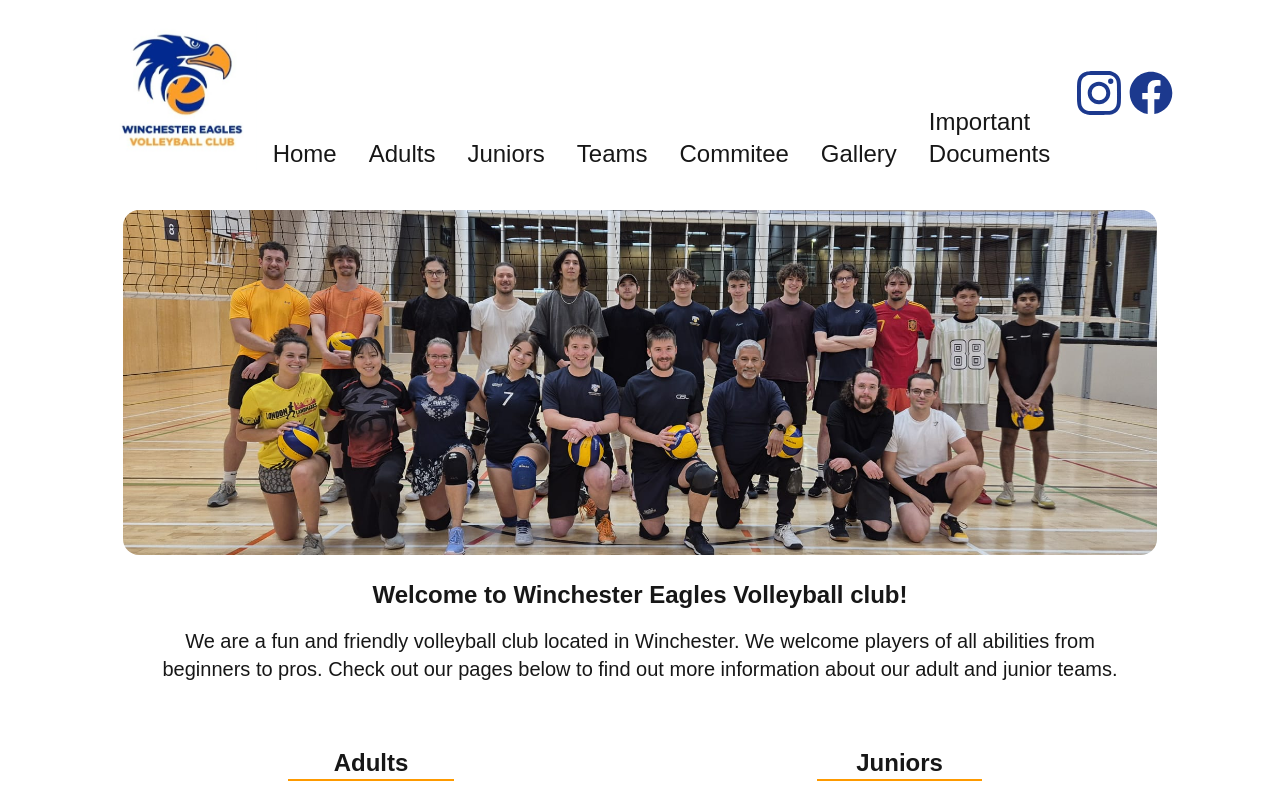
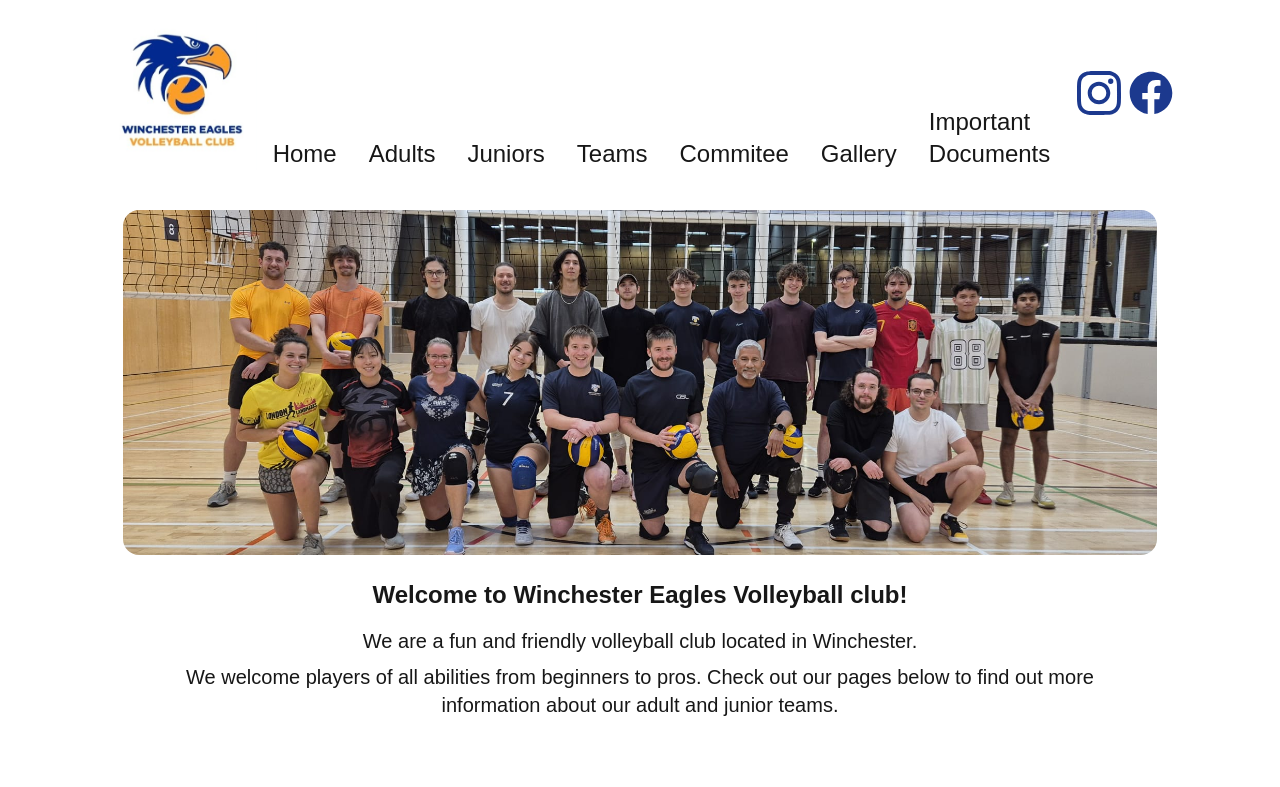
Before and after one commit to WinchesterEagles/Website, a Next.js app: page / in a window 1280 px wide. Shown: the top 787 px of the page. Built offline with nearby package versions, Linux system fonts and the light colour scheme.

Commit message:
#22 adjusted text on home page added photo to gallery

```diff
--- a/src/app/page.tsx
+++ b/src/app/page.tsx
@@ -19,10 +19,12 @@ export default function Home() {
           Welcome to Winchester Eagles Volleyball club!
         </h2>
         <p className="px-4 mt-4 text-xl ">
-          We are a fun and friendly volleyball club located in Winchester. We
-          welcome players of all abilities from beginners to pros. Check out our
-          pages below to find out more information about our adult and junior
-          teams.
+          We are a fun and friendly volleyball club located in Winchester.
+        </p>
+        <p className="px-4 mt-2 text-xl ">
+          We welcome players of all abilities from beginners to pros. Check out
+          our pages below to find out more information about our adult and
+          junior teams.
         </p>
       </div>
 
--- a/src/assets/data.tsx
+++ b/src/assets/data.tsx
@@ -197,6 +197,12 @@ export const Photos: Photo[] = [
     alt: "team line-up photo",
   },
   {
+    src: "/images/hpMain.jpg",
+    width: 2000,
+    height: 1500,
+    alt: "team line-up photo",
+  },
+  {
     src: "/images/hpAdults4.webp",
     width: 3264,
     height: 1472,
```
